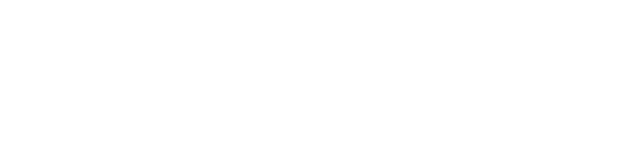
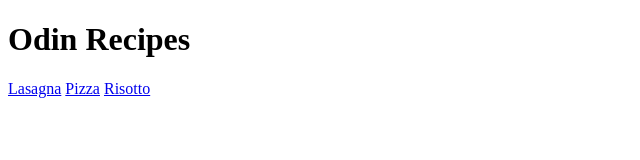
Before and after one commit to Saabane/odin-recipes, a plain HTML site: page index.html in a window 1280 px wide. Shown: the whole page, without its empty margins (0-640 px from the left). Drawn offline with Linux system fonts and the light colour scheme.

Commit message:
Added the recipes
I added a link to each recipe i made an html file for

```diff
--- a/index.html
+++ b/index.html
@@ -6,6 +6,9 @@
     <title>Legendary Recipes</title>
 </head>
 <body>
-
+    <h1>Odin Recipes</h1>
+    <a href="./recipes/lasagna.html">Lasagna</a>
+    <a href="./recipes/pizza.html">Pizza</a>
+    <a href="./recipes/risotto.html">Risotto</a>
 </body>
 </html>
```
